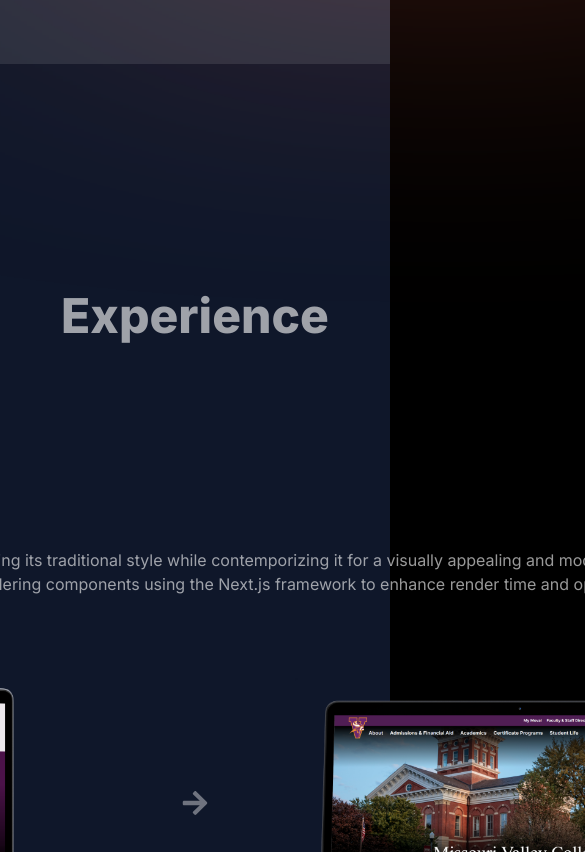
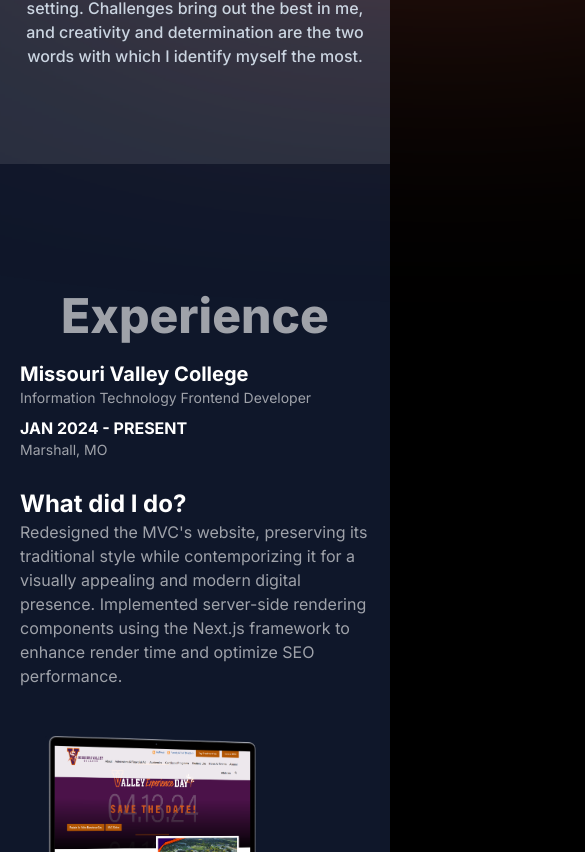
Before and after one commit to MrJuanPabloTheCreator/Portfolio, a Next.js app: page / in a window 390 px wide. Shown: the part 1148-2000 px from the top of the page, 585 px wide, since content can reach past the window. Built offline with nearby package versions, Linux system fonts and the light colour scheme.

Commit message:
Responsive improvements

```diff
--- a/components/about.tsx
+++ b/components/about.tsx
@@ -29,12 +29,12 @@ export const About = () => {
     <section
       id="about"
       // ref={ref}
-      className="flex flex-col items-center w-full py-24 bg-white/10 backdrop-blur-[24] scroll-mt-28 z-10 about-section"
+      className="flex flex-col items-center w-full py-24 bg-white/10 backdrop-blur-[24] scroll-mt-28 z-10 md:about-section"
     >
-      <h2 className="font-extrabold text-white text-center mb-5 text-5xl about-t">
+      <h2 className="font-extrabold text-white text-center mb-5 text-5xl md:about-t">
         About me
       </h2>
-      <p className="font-medium text-md md:text-2xl text-center mx-5 md:w-[1100px] text-slate-300 about-t">
+      <p className="font-medium text-md md:text-2xl text-center mx-5 md:w-[1100px] text-slate-300 md:about-t">
         After being born and raised in Santiago, Chile, I came to the United States pursuing a <span className="font-extrabold text-white">Bachelor&#39;s degree in Computer Information Systems </span> at <span className="font-extrabold text-white">Missouri Valley College</span>.
         After four years, I am set to graduate in <span className="font-extrabold text-white">May 2024</span> and am looking forward to continuing my professional career as a creative tech enthusiast, leveraging my passion for innovation and technology to drive impactful projects and solutions.
         While I have a strong desire to achieve great things, I am also committed to turning those dreams into reality through strategic planning and goal-setting. Challenges bring out the best in me, and creativity and determination are the two words with which I identify myself the most.
--- a/components/experience.tsx
+++ b/components/experience.tsx
@@ -33,8 +33,8 @@ export const Experience = () => {
           Experience
         </h2>
       </div>
-      <div className="flex flex-col lg:w-[1000px] mx-5 space-y-2">
-        <div className="flex flex-col space-y-2 md:space-y-0 md:flex-row md:justify-between container-experience">
+      <div className="flex flex-col w-auto lg:w-[1000px] mx-5 space-y-2">
+        <div className="flex flex-col space-y-2 md:space-y-0 md:flex-row md:justify-between md:container-experience">
           <div className="flex flex-col">
             <h3 className="text-white text-xl md:text-3xl font-bold">Missouri Valley College</h3>
             <p className="text-white/60 text-sm">Information Technology Frontend Developer</p>
@@ -44,28 +44,30 @@ export const Experience = () => {
             <p className="text-white/60 text-sm md:text-md">Marshall, MO</p>
           </div>
         </div>
-        <h3 className="text-white font-bold text-2xl arrow pt-10">What did I do?</h3>
-        <p className="flex text-md text-white/60 arrow">
-          Redesigned the MVC&#39;s website, preserving its traditional style while contemporizing it for a visually appealing
-          and modern digital presence. Implemented server-side rendering components using the Next.js framework to enhance render
-          time and optimize SEO performance.
-        </p>
-        <div className="flex relative justify-center items-center h-[350px]">
-          <img src="/macbookpromvcold.png" className="h-[300px] absolute bottom-0 left-[-130px] pjimg3"/>
-          <div className="arrow text-white/40">
+        <div className="flex flex-col pt-5 md:pt-10 md:arrow pb-10 md:pb-0">
+          <h3 className="text-white font-bold text-2xl">What did I do?</h3>
+          <p className="text-white/60 text-md">
+            Redesigned the MVC&#39;s website, preserving its traditional style while contemporizing it for a visually appealing
+            and modern digital presence. Implemented server-side rendering components using the Next.js framework to enhance render
+            time and optimize SEO performance.
+          </p>
+        </div>
+        <div className="flex md:relative flex-col md:flex-row justify-between md:justify-center items-center h-[450px] md:h-[350px]">
+          <img src="/macbookpromvcold.png" className="w-[300px] md:w-auto md:h-[300px] md:absolute md:bottom-0 md:left-[-130px] md:pjimg3"/>
+          <div className="rotate-90 md:arrow md:rotate-0 text-white/40">
             <FaArrowRight size={28} />
           </div>
-          <img src="/MacBook Pro MVC new.png" className="h-[300px] absolute bottom-0 left-[300px] pjimg4"/>
+          <img src="/MacBook Pro MVC new.png" className="w-[300px] md:w-auto md:h-[300px] md:absolute md:bottom-0 md:left-[300px] md:pjimg4"/>
         </div>
-        <div className="flex pt-10 arrow text-white/60">
-          <div className="flex flex-col w-[500px]">
+        <div className="flex flex-col md:flex-row pt-10 md:arrow text-white/60">
+          <div className="flex flex-col w-full md:w-[500px]">
             <h3 className="text-white font-bold text-2xl">How did I do it?</h3>
             <p className="text-md">
               Utilized React framework to improve interactivity and create dynamic user experiences.
               I also designed custom CSS animations to ensure fluid transitions and visually captivating effects.
             </p>
           </div>
-          <div className="flex w-[500px] flex-col">
+          <div className="flex flex-col w-full md:w-[500px] pt-10 md:pt-0">
             <h3 className="text-white font-bold text-2xl">Extras</h3>
             <p className="text-md">
               Assisted in generating reports using Argos Reporting tool and SQL queries to extract and analyze data
--- a/components/projects/ai-summarizer.tsx
+++ b/components/projects/ai-summarizer.tsx
@@ -28,8 +28,8 @@ export const AiSummarizer = () => {
                 </Link>
               </div>
             </div>
-            <div className="flex flex-col md:h-[430px] md:flex-row justify-center">
-              <img src="MacBookSum.png" className="md:hidden h-[300px] sm:h-[400px] mb-5"/>
+            <div className="flex flex-col items-center md:items-start md:h-[430px] md:flex-row justify-center">
+              <img src="MacBookSum.png" className="md:hidden ml-[70px] w-[350px] sm:h-[400px] mb-5"/>
                 <div className="flex justify-start w-full opacity-100 md:container-text">
                   <div className="flex flex-col justify-center md:w-[350px] space-y-10">
                     <div className="flex flex-col">
--- a/components/projects/jp-hospital.tsx
+++ b/components/projects/jp-hospital.tsx
@@ -56,9 +56,9 @@ export const JpHospital = () => {
           </Link>
         </div>
       </div>
-      <div className="flex flex-col md:h-[430px] md:flex-row justify-center">
+      <div className="flex flex-col items-center md:items-start md:h-[430px] md:flex-row justify-center">
         <img src="iMacPro.png" className="hidden md:block absolute h-[430px] pjimg1"/>
-        <img src="iMacPro.png" className="md:hidden h-[300px] sm:h-[400px] mb-5"/>
+        <img src="iMacPro.png" className="md:hidden w-[300px] mb-5"/>
         <div className="flex justify-end w-full opacity-100 md:container-text">
           <div className="flex flex-col justify-center md:w-[350px] space-y-5">
             <div className="flex flex-col">
```
